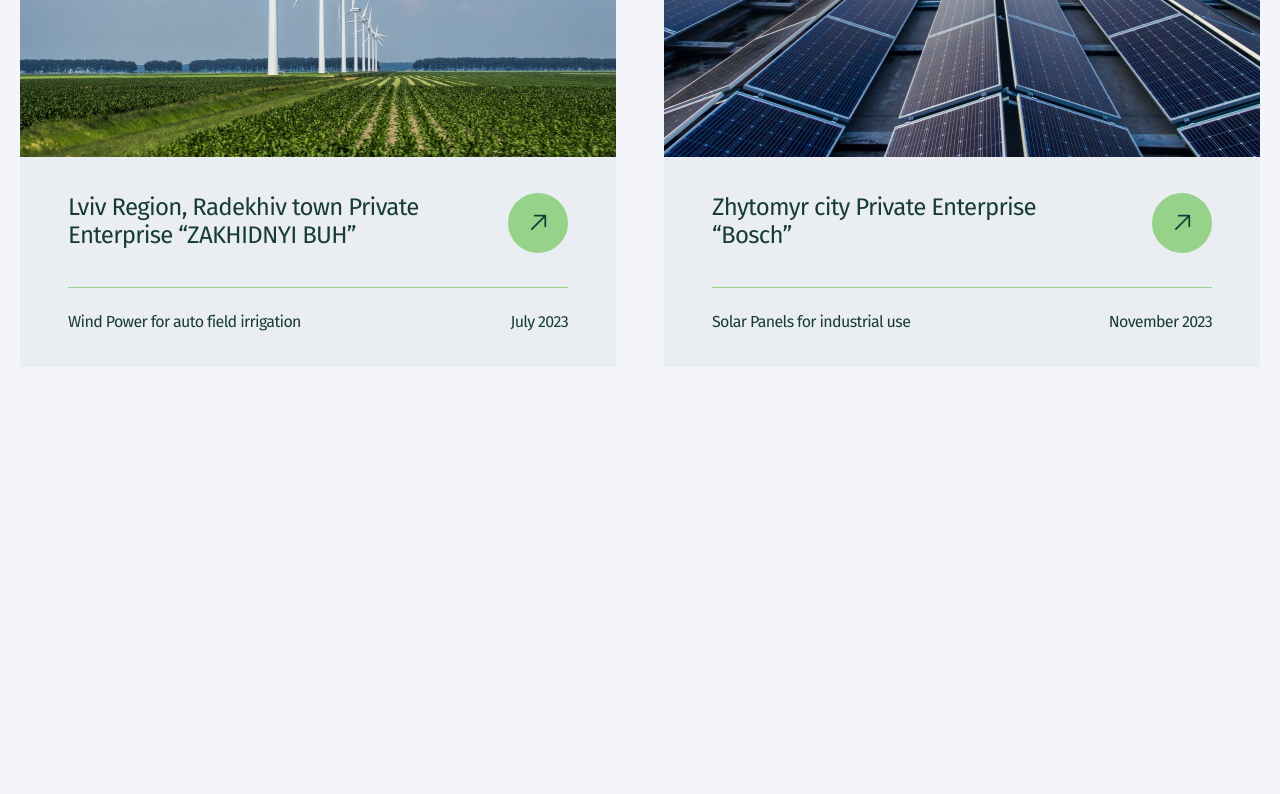
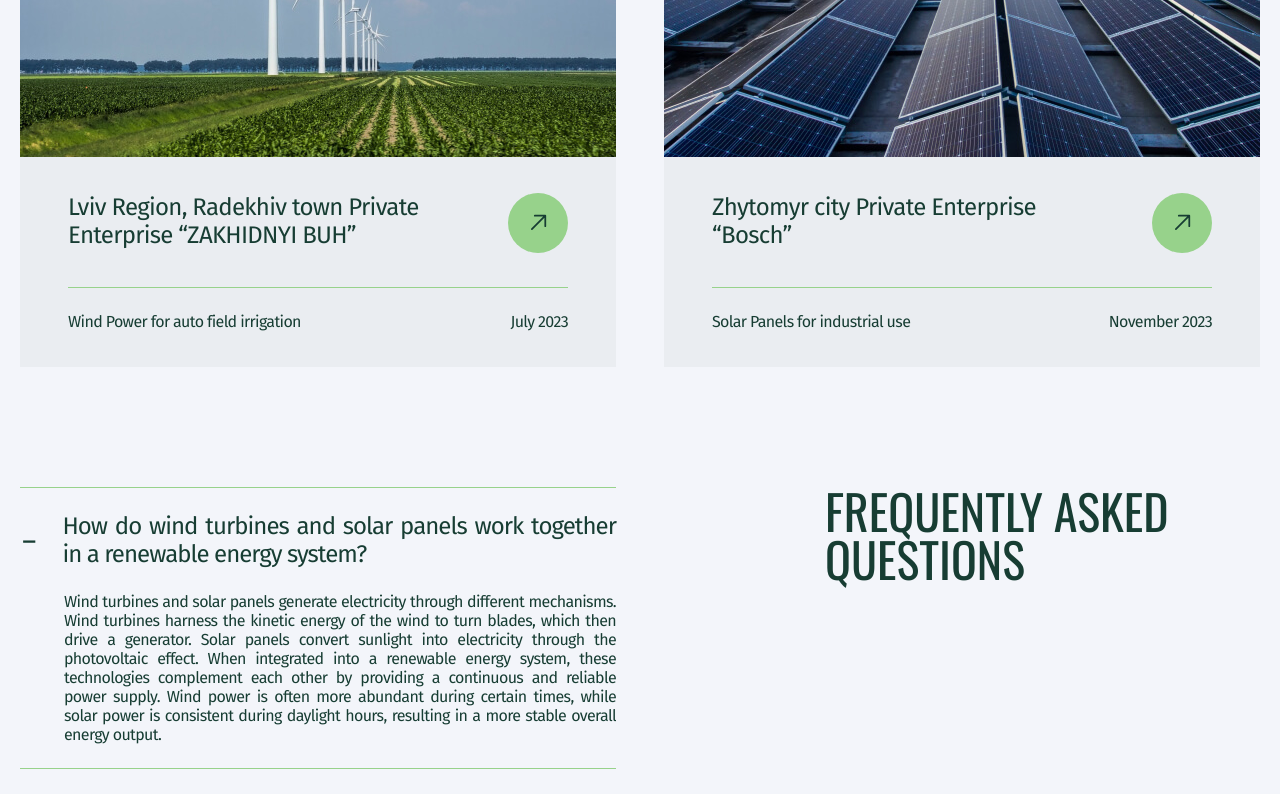
Before and after one commit to HronaOlha/Ecolution, a React (Vite) app: page / in a window 1280 px wide. Shown: the part 3028-3822 px from the top of the page. Before the commit the page ends 3395 px from the top, so only its background shows below. Built offline with nearby package versions, Linux system fonts and the light colour scheme.

Commit message:
add FAQ section

```diff
--- a/src/App.jsx
+++ b/src/App.jsx
@@ -5,7 +5,7 @@ import Main from "./containers/Main/Main";
 import Values from "./containers/Values/Values";
 import Electricity from "./containers/Electricity/Electricity";
 import Cases from "./containers/Cases/Cases";
-// import Faq from "./containers/Faq/Faq";
+import Faq from "./containers/Faq/Faq";
 // import Contact from "./containers/Contact/Contact";
 // import Footer from "./containers/Footer/Footer";
 
@@ -41,7 +41,7 @@ function App() {
       <Values deviceType={deviceType} />
       <Electricity />
       <Cases deviceType={deviceType} />
-      {/* <Faq /> */}
+      <Faq />
       {/* <Contact /> */}
 
       {/* <Footer /> */}
--- /dev/null
+++ b/src/containers/Faq/Faq.jsx
@@ -0,0 +1,53 @@
+import { useState } from 'react';
+
+import { questions } from '../../constants/constants';
+import ContactBtn from '../../components/ContactBtn/ContactBtn';
+
+import {
+  FaqSection,
+  FaqTitle,
+  TitleContainer,
+  FaqQuestion,
+  FaqAccordion,
+  FaqContacts,
+  FaqText,
+} from './Faq.styled';
+
+const Faq = () => {
+  const [selected, setSelected] = useState(0);
+
+  const toggle = i => {
+    if (selected === i) {
+      return setSelected(null);
+    }
+
+    setSelected(i);
+  };
+
+  return (
+    <FaqSection id="faq" aria-label="FAQ section">
+      <FaqTitle>Frequently Asked Questions</FaqTitle>
+      <FaqAccordion>
+        {questions.map((item, i) => (
+          <li key={item.id}>
+            <TitleContainer onClick={() => toggle(i)}>
+              <span className={selected === i ? 'show' : ''}>
+                {selected === i ? '-' : '+'}
+              </span>
+              <FaqQuestion>{item.question}</FaqQuestion>
+            </TitleContainer>
+            <p className={selected === i ? 'question show' : 'question'}>
+              {item.answer}
+            </p>
+          </li>
+        ))}
+      </FaqAccordion>
+      <FaqContacts>
+        <FaqText>Didn&#39;t find the answer to your question? </FaqText>
+        <ContactBtn text="Contact Us" />
+      </FaqContacts>
+    </FaqSection>
+  );
+};
+
+export default Faq;
--- /dev/null
+++ b/src/containers/Faq/Faq.styled.js
@@ -0,0 +1,161 @@
+import styled from 'styled-components';
+
+export const FaqSection = styled.section`
+  @media screen and (${({ theme }) => theme.media.tablet}) {
+    display: grid;
+    grid-template-columns: repeat(2, 1fr);
+    grid-column-gap: 24px;
+  }
+  @media screen and (${({ theme }) => theme.media.desktop}) {
+    grid-template-columns: repeat(8, 1fr);
+    grid-column-gap: 48px;
+  }
+`;
+
+export const FaqTitle = styled.h2`
+  padding-right: 12px;
+
+  @media screen and (${({ theme }) => theme.media.tablet}) {
+    grid-column: 2/3;
+  }
+  @media screen and (${({ theme }) => theme.media.desktop}) {
+    grid-column: 6/9;
+  }
+`;
+
+export const TitleContainer = styled.div`
+  display: flex;
+  align-items: center;
+  gap: 8px;
+
+  padding-bottom: 8px;
+
+  cursor: pointer;
+
+  @media screen and (${({ theme }) => theme.media.tablet}) {
+    gap: 16px;
+  }
+  @media screen and (${({ theme }) => theme.media.desktop}) {
+    gap: 24px;
+    padding-bottom: 12px;
+  }
+
+  & > span {
+    font-size: ${({ theme }) => theme.fontSizes.xxl};
+    font-weight: ${({ theme }) => theme.fontWeights.extraLight};
+    color: ${({ theme }) => theme.colors.mainGreen};
+
+    @media screen and (${({ theme }) => theme.media.tablet}) {
+      font-size: ${({ theme }) => theme.fontSizes.extraLarge.ms};
+    }
+
+    &.show {
+      color: ${({ theme }) => theme.colors.darkGreen};
+    }
+  }
+`;
+
+export const FaqQuestion = styled.h3`
+  font-size: ${({ theme }) => theme.fontSizes.m};
+  font-family: ${({ theme }) => theme.fonts.body};
+  text-transform: none;
+  letter-spacing: -0.72px;
+  text-align: justify;
+
+  @media screen and (${({ theme }) => theme.media.desktop}) {
+    font-size: 24px;
+    letter-spacing: -0.96px;
+  }
+`;
+
+export const FaqAccordion = styled.ul`
+  margin-bottom: 28px;
+
+  @media screen and (${({ theme }) => theme.media.tablet}) {
+    grid-column: 1/2;
+    grid-row: 1/3;
+
+    margin-bottom: 0;
+  }
+  @media screen and (${({ theme }) => theme.media.desktop}) {
+    grid-column: 1/5;
+    grid-row: 1/3;
+  }
+  & > li {
+    border-top: 1px solid ${({ theme }) => theme.colors.mainGreen};
+    padding-top: 16px;
+    margin-bottom: 8px;
+
+    @media screen and (${({ theme }) => theme.media.desktop}) {
+      padding-top: 24px;
+      margin-bottom: 12px;
+    }
+
+    & > .question {
+      overflow: hidden;
+
+      max-height: 0;
+      padding-left: 20px;
+
+      font-size: ${({ theme }) => theme.fontSizes.s};
+      letter-spacing: -0.64px;
+
+      transition: all 400ms ease;
+
+      @media screen and (${({ theme }) => theme.media.tablet}) {
+        padding-left: 37px;
+      }
+      @media screen and (${({ theme }) => theme.media.desktop}) {
+        padding-left: 44px;
+        font-size: ${({ theme }) => theme.fontSizes.main};
+        letter-spacing: -0.64px;
+      }
+
+      &.show {
+        height: auto;
+        max-height: 999px;
+        padding-top: 8px;
+        padding-bottom: 8px;
+
+        transition: all 400ms ease;
+
+        @media screen and (${({ theme }) => theme.media.desktop}) {
+          padding-top: 12px;
+          padding-bottom: 12px;
+        }
+      }
+    }
+  }
+`;
+
+export const FaqContacts = styled.div`
+  display: flex;
+  flex-direction: column;
+  align-items: center;
+
+  @media screen and (${({ theme }) => theme.media.tablet}) {
+    grid-column: 2/3;
+    grid-row: 2/3;
+
+    justify-self: start;
+    align-self: end;
+
+    margin-bottom: 16px;
+  }
+  @media screen and (${({ theme }) => theme.media.desktop}) {
+    grid-column: 6/9;
+    grid-row: 2/3;
+  }
+`;
+
+export const FaqText = styled.p`
+  margin-bottom: 12px;
+
+  font-size: ${({ theme }) => theme.fontSizes.m};
+  letter-spacing: -0.72px;
+
+  @media screen and (${({ theme }) => theme.media.desktop}) {
+    font-size: ${({ theme }) => theme.fontSizes.xl};
+    letter-spacing: -0.64px;
+  }
+`;
```
